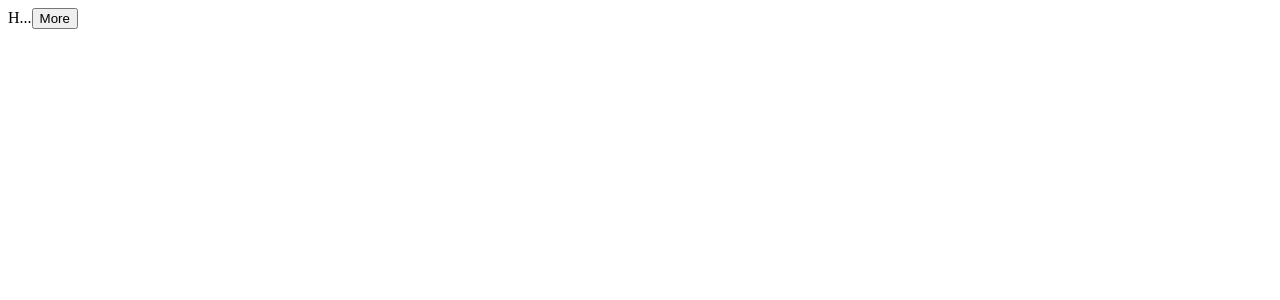
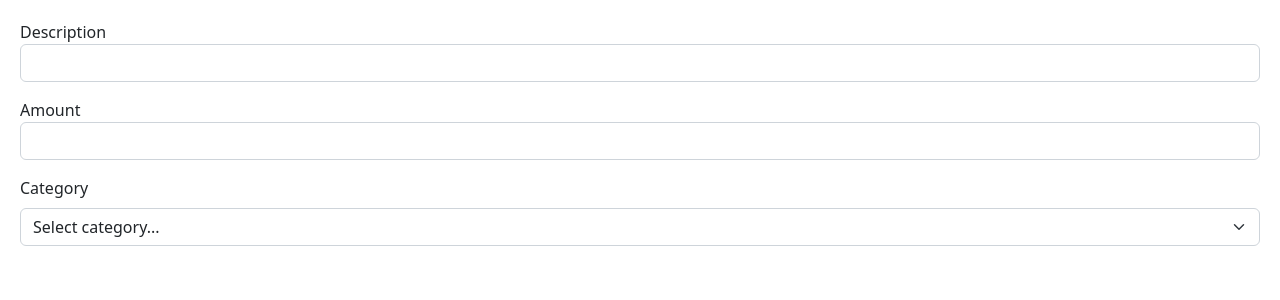
Before and after one commit to PatrickLapke/video-game-discovery, a React (Vite) app: page / in a window 1280 px wide. Shown: the top 300 px of the page. Built offline with nearby package versions, Linux system fonts and the light colour scheme.

Commit message:
Added an Input (text/number) component and an Input dropdown

```diff
--- a/package.json
+++ b/package.json
@@ -9,13 +9,16 @@
     "preview": "vite preview"
   },
   "dependencies": {
+    "@hookform/resolvers": "^2.9.11",
     "@types/styled-components": "^5.1.30",
     "bootstrap": "^5.2.3",
     "immer": "^9.0.19",
     "react": "^18.2.0",
     "react-dom": "^18.2.0",
+    "react-hook-form": "7.43",
     "react-icons": "^4.7.1",
-    "styled-components": "^6.1.1"
+    "styled-components": "^6.1.1",
+    "zod": "^3.20.6"
   },
   "devDependencies": {
     "@types/react": "^18.0.27",
--- a/src/App.tsx
+++ b/src/App.tsx
@@ -1,7 +1,18 @@
-import ExpandableText from "./components/ExpandableText";
+import Input from "./components/Input";
+import FormDropdown from "./components/FormDropdown";
 
 function App() {
-  return <ExpandableText maxChar={1}>Hello</ExpandableText>;
+  return (
+    <>
+      <Input type="text" label="Description" id="description"></Input>
+      <Input type="number" label="Amount" id="amount"></Input>
+      <FormDropdown
+        id="inputState"
+        label="Category"
+        categories={["Groceries", "Utilities", "Entertainment"]}
+      ></FormDropdown>
+    </>
+  );
 }
 
 export default App;
--- /dev/null
+++ b/src/components/FormDropdown.tsx
@@ -0,0 +1,40 @@
+import { ChangeEvent, useState } from "react";
+
+interface Props {
+  label: string;
+  id: string;
+  categories: string[];
+}
+
+const FormDropdown = ({ label, id, categories }: Props) => {
+  const [selectedCategory, setSelectedCategory] = useState("");
+
+  const handleCategoryChange = (event: ChangeEvent<HTMLSelectElement>) => {
+    setSelectedCategory(event.target.value);
+  };
+
+  return (
+    <div className="mb-3">
+      <label htmlFor={id} className="form-label">
+        {label}
+      </label>
+      <select
+        id={id}
+        className="form-select"
+        value={selectedCategory}
+        onChange={handleCategoryChange}
+      >
+        <option disabled value={""}>
+          Select category...
+        </option>
+        {categories.map((category) => (
+          <option key={category} value={category}>
+            {category}
+          </option>
+        ))}
+      </select>
+    </div>
+  );
+};
+
+export default FormDropdown;
--- /dev/null
+++ b/src/components/Input.tsx
@@ -0,0 +1,16 @@
+interface Props {
+  type: string;
+  label: string;
+  id: string;
+}
+
+const Input = ({ type, label, id }: Props) => {
+  return (
+    <div className="mb-3">
+      <label htmlFor={id}>{label}</label>
+      <input className="form-control" type={type} id={id} />
+    </div>
+  );
+};
+
+export default Input;
--- /dev/null
+++ b/src/index.css
@@ -0,0 +1,3 @@
+body {
+  padding: 20px;
+}
--- a/src/main.tsx
+++ b/src/main.tsx
@@ -1,7 +1,8 @@
 import React from "react";
 import ReactDOM from "react-dom/client";
 import App from "./App";
-// import "bootstrap/dist/css/bootstrap.css";
+import "bootstrap/dist/css/bootstrap.css";
+import "./index.css";
 
 ReactDOM.createRoot(document.getElementById("root") as HTMLElement).render(
   <React.StrictMode>
```
Also changed, not shown: src/components/Form.tsx (added, +56 -0 lines), 1 other file (tests, documents, lock files or other folders).
